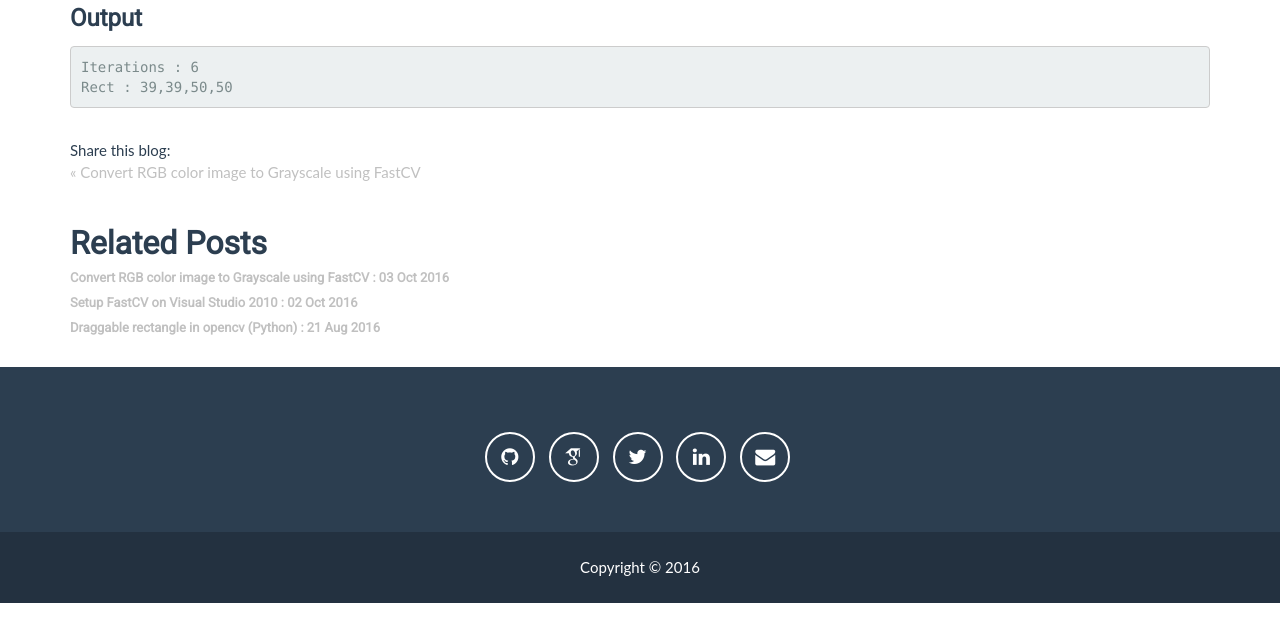
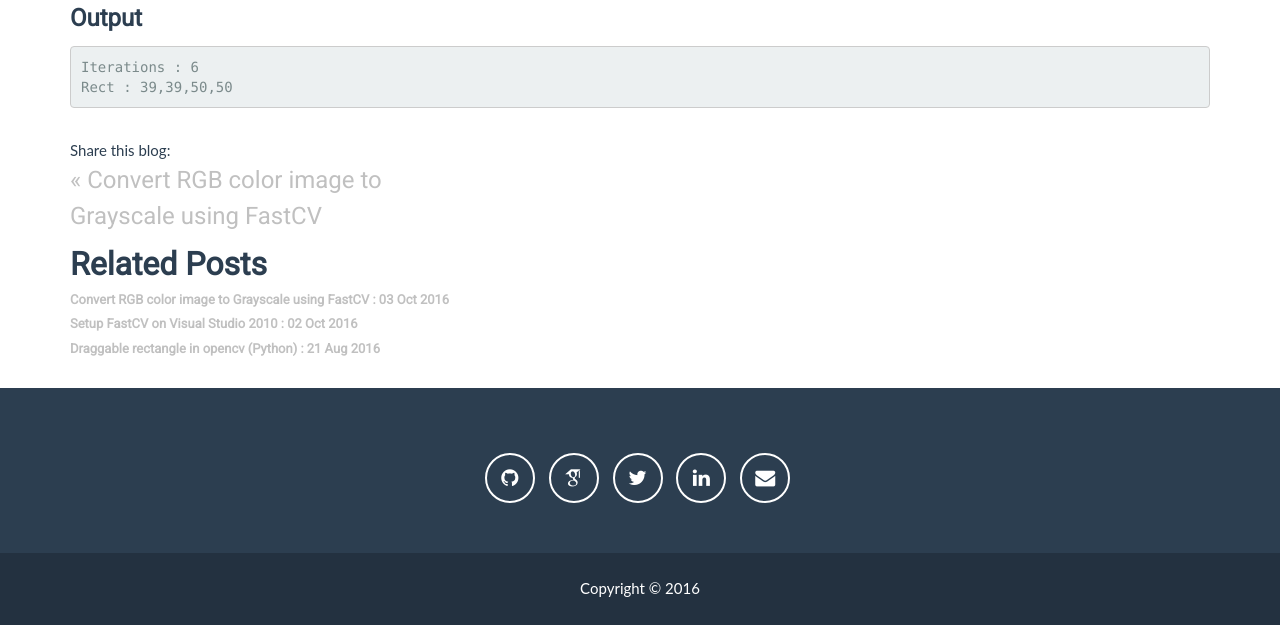
Before and after one commit to arccoder/arccoder.github.io, a Jekyll site: the page built from _posts/2016-10-04-fastcv-meanshift-example.md, in a window 1280 px wide and 1056 px high. Shown: the part 431-1056 px from the top of the window. Built offline with Jekyll 4.4.1, drawn with Linux system fonts in a browser that asks for light colours; nearby versions of some CDN libraries; some web fonts are replaced; comment, search, counter and statistics services are not loaded.

Commit message:
Next blog tag to the right

```diff
--- a/_layouts/post.html
+++ b/_layouts/post.html
@@ -19,12 +19,13 @@
 
   <div class="PageNavigation">
     {% if page.previous.url %}
-      <a class="prev" href="{{page.previous.url}}">&laquo; {{page.previous.title}}</a>
+      <div style="float: left; width:400px;"><p><a class="prev" href="{{page.previous.url}}">&laquo; {{page.previous.title}}</a></p></div>
     {% endif %}
     {% if page.next.url %}
-      <a class="next" href="{{page.next.url}}">{{page.next.title}} &raquo;</a>
+      <div style="float: right; width:400px;"><p><a class="next" href="{{page.next.url}}">{{page.next.title}} &raquo;</a></p></div>
     {% endif %}
   </div>
+  <br><br>
 
   <br>
   <h2>Related Posts</h2>
```
